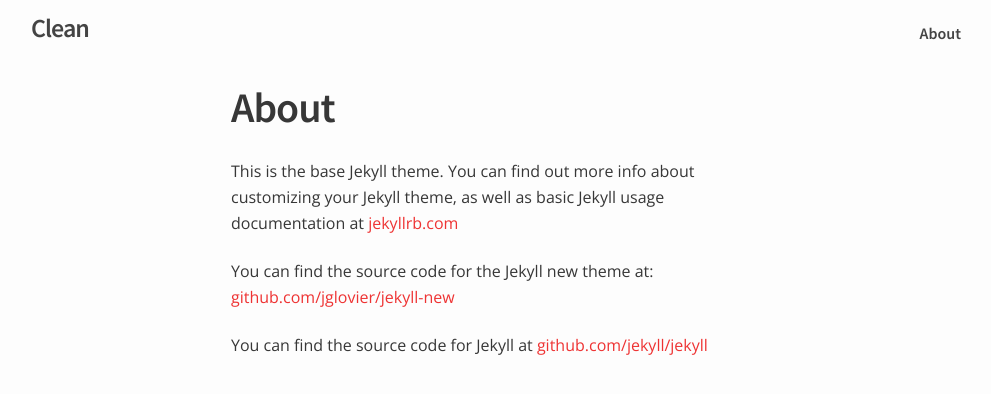
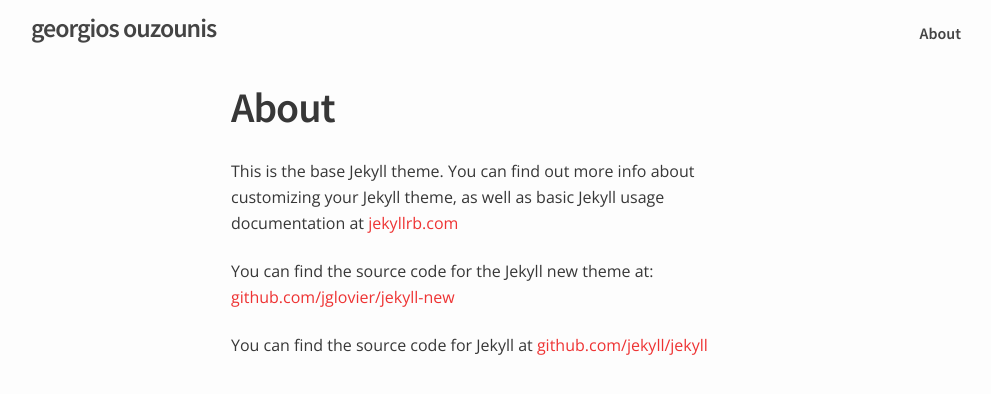
Before and after one commit to stackbit-projects/georgios-ouzounis-a270e, a Jekyll site: the page built from about.md, in a window 1280 px wide. Shown: the top 394 px of the page, without its empty margins (139-1130 px from the left). Built offline with Jekyll 4.4.1, drawn with Linux system fonts in a browser that asks for light colours.

Commit message:
_config.yml: changed

```diff
--- a/_config.yml
+++ b/_config.yml
@@ -1,4 +1,4 @@
-title: Clean
+title: georgios ouzounis
 email: your-email@domain.com
 description: >
   Write an awesome description for your new site here. You can edit this line in
```
